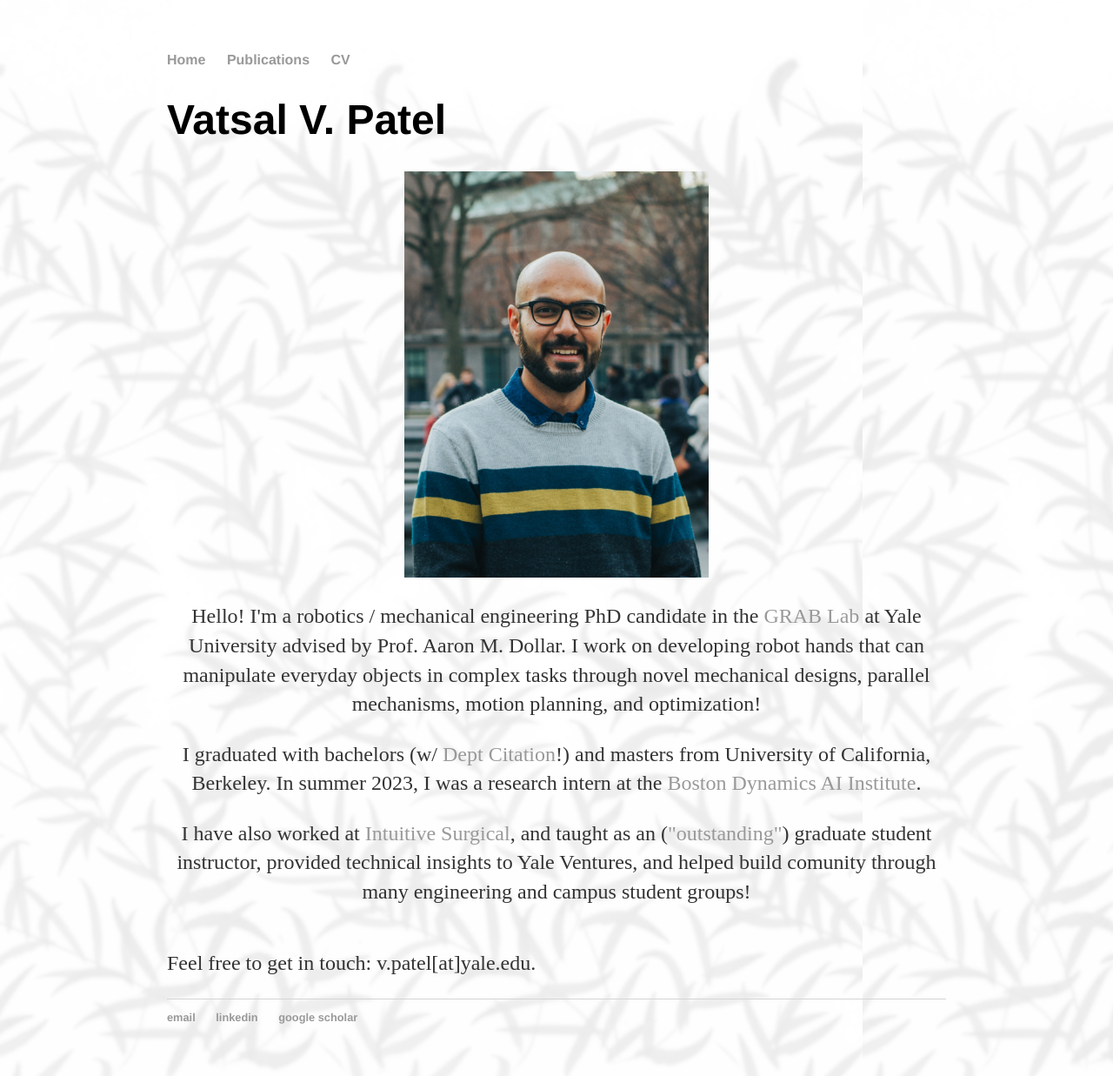
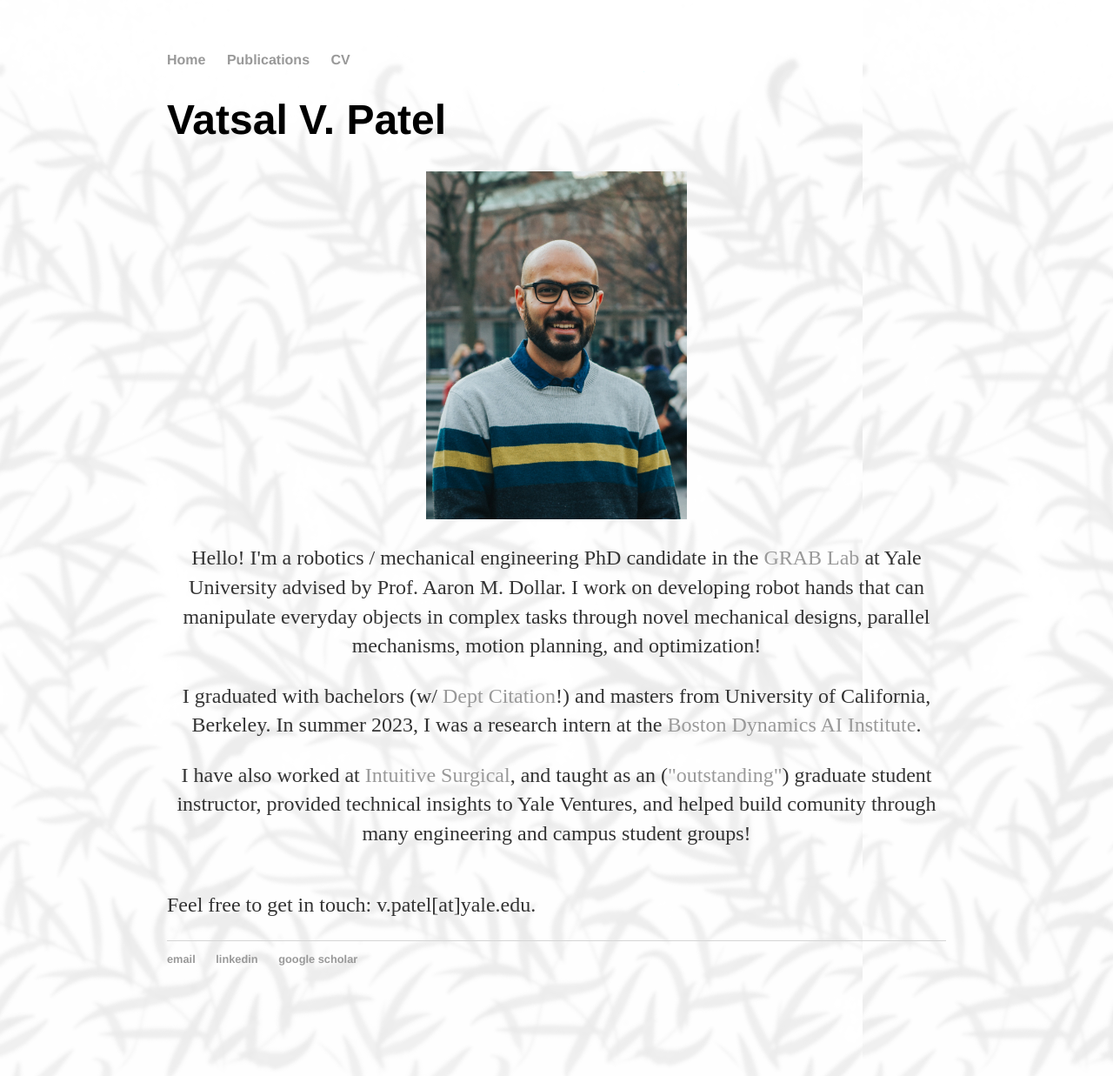
Before and after one commit to patelvatsalv/patelvatsalv.github.io, a Jekyll site: the page built from index.html, in a window 1280 px wide. Shown: the whole page at 87% size. Built offline with Jekyll 4.4.1, drawn with Linux system fonts in a browser that asks for light colours.

Commit message:
Update index.html

```diff
--- a/index.html
+++ b/index.html
@@ -14,11 +14,13 @@ title: Vatsal Patel
 
 	<div class="row">
 		<div class="column1">
-			<img src = "vatsal.jpg" alt = "vatsal" style="width:350px;height:467px;">
+			<img src = "vatsal.jpg" alt = "vatsal" style="width:300px;height:400px;">
 		</div>
   		<div class="column2">
 			<p> Hello! I'm a robotics / mechanical engineering PhD candidate in the <a href="https://www.eng.yale.edu/grablab/">GRAB Lab </a> at Yale University advised by Prof. Aaron M. Dollar. I work on developing robot hands that can manipulate everyday objects in complex tasks through novel mechanical designs, parallel mechanisms, motion planning, and optimization! </p>
+
 			<p> I graduated with bachelors (w/ <a href="https://financialaid.berkeley.edu/wp-content/uploads/2020/11/2017-18-DEPARTMENTAL-CITATION-RECIPIENTS_updated.pdf/">Dept Citation</a>!) and masters from University of California, Berkeley. In summer 2023, I was a research intern at the <a href="https://theaiinstitute.com/">Boston Dynamics AI Institute</a>. </p>
+
 			<p>I have also worked at <a href="https://www.intuitive.com/en-us">Intuitive Surgical</a>, and taught as an (<a href="https://www.intuitive.com/en-us">"outstanding"</a>) graduate student instructor, provided technical insights to Yale Ventures, and helped build comunity through many engineering and campus student groups! </p>
 
  		</div>
```
